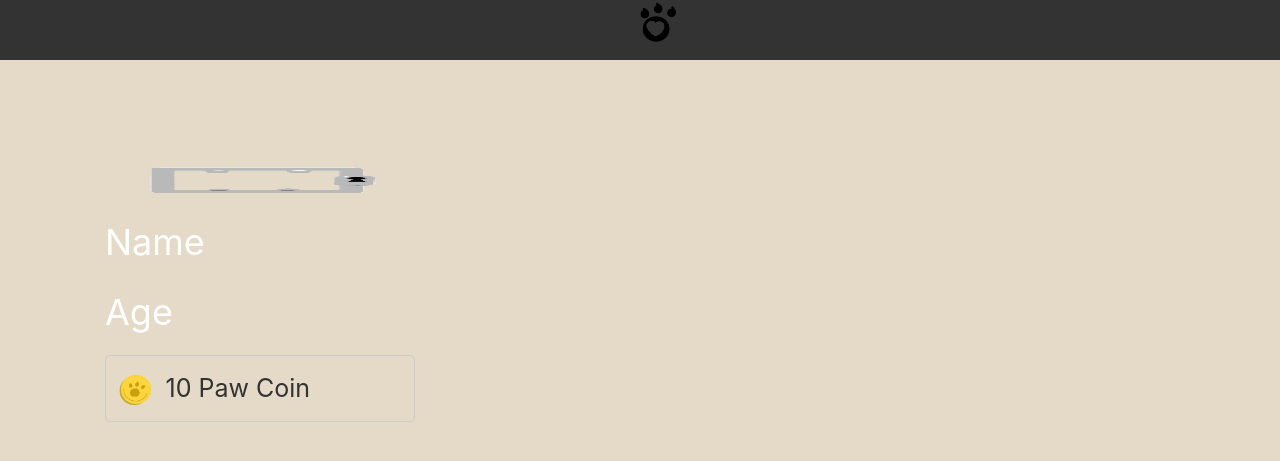
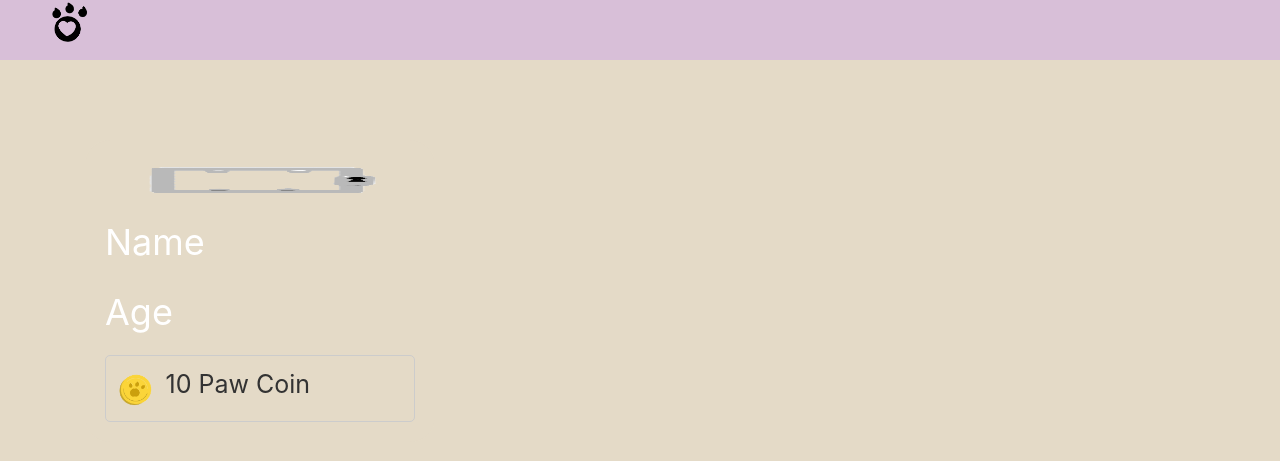
Before and after one commit to vanillabelle/vanillabelle.github.io, a PHP site: page / in a window 1280 px wide. Shown: the top 461 px of the page. Run offline with PHP 8.4, Linux system fonts and the light colour scheme.

Commit message:
Update style.css

```diff
--- a/style.css
+++ b/style.css
@@ -116,11 +116,11 @@
 }
 
 nav {
-  background-color: #333;
+  background-color: #D8BFD8;
   height: 60px;
   display: flex;
-  justify-content: center;
-  align-items: center;
+  justify-content: left;
+  align-items: left;
 }
 
 ul {
@@ -134,7 +134,7 @@
 
 a {
   display: flex;
-  align-items: center;
+  align-items: left;
   color: white;
   text-decoration: none;
 }
```
